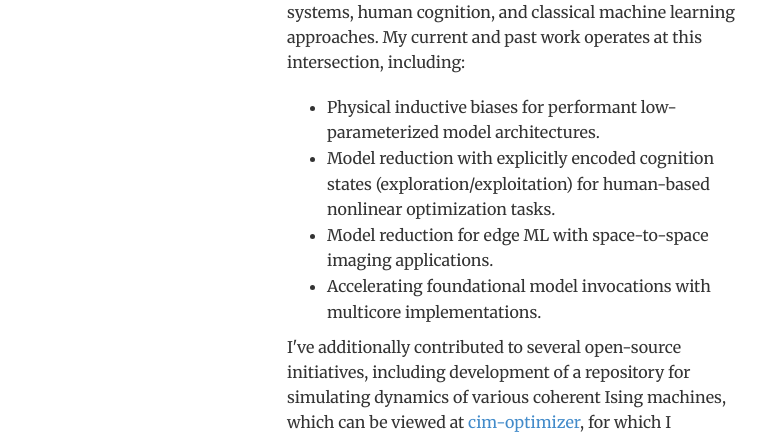
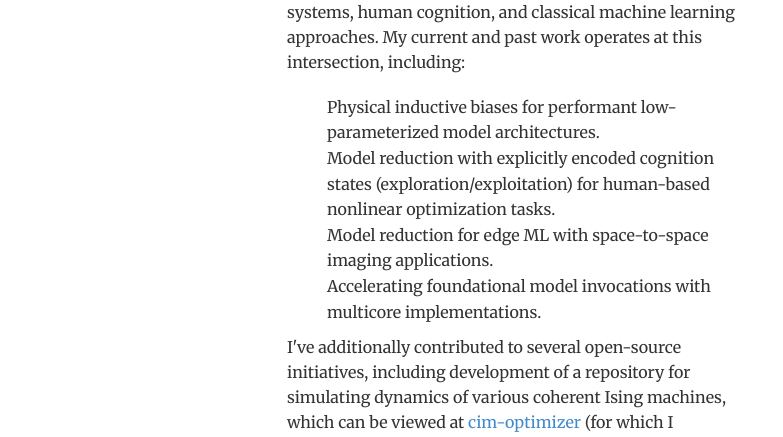
Before and after one commit to tylertking/tylertking.github.io, a Jekyll site: the page built from index.html, in a window 1280 px wide. Shown: the part 508-945 px from the top of the page, without its empty margins (248-1031 px from the left). Built offline with Jekyll 4.4.1, drawn with Linux system fonts in a browser that asks for light colours; some of the changed text lies outside the part shown.

Commit message:
Update loading page part 2

```diff
--- a/index.html
+++ b/index.html
@@ -16,7 +16,7 @@ description: Tyler King, Undergraduate at Cornell University
 	<p> My name is <b>Tyler King</b> and I am an undergraduate engineering student at Cornell University working towards my Bachelors of Science in Computer Science. I am currently associated with <a href="https://mcmahon.aep.cornell.edu/">McMahon Lab</a>, where I work on simulating dynamics of the coherent Ising machine for vehicle routing problems (in collaboration with ExxonMobil) and simulated dynamics of oscillator neural networks. Last summer I interned at AWS AI leveraging foundational models for image annotation/tagging as a part of <a href="https://mcmahon.aep.cornell.edu/">Ground Truth</a>'s human annotation pipeline.
 
 	<p> While my research interests tend to fluctuate, my overarching focus is on efficient machine learning. To support this I draw from various fields including physical systems, human cognition, and classical machine learning approaches. My current and past work operates at this intersection, including: </p>
-	<ul>
+	<ul style="list-style: none;">
 		<li>Physical inductive biases for performant low-parameterized model architectures.</li>
 		<li>Model reduction with explicitly encoded cognition states (exploration/exploitation) for human-based nonlinear optimization tasks.</li>
 		<li> Model reduction for edge ML with space-to-space imaging applications. </li>
```
Also changed, not shown: other parts of index.html (+1 -8 lines).
